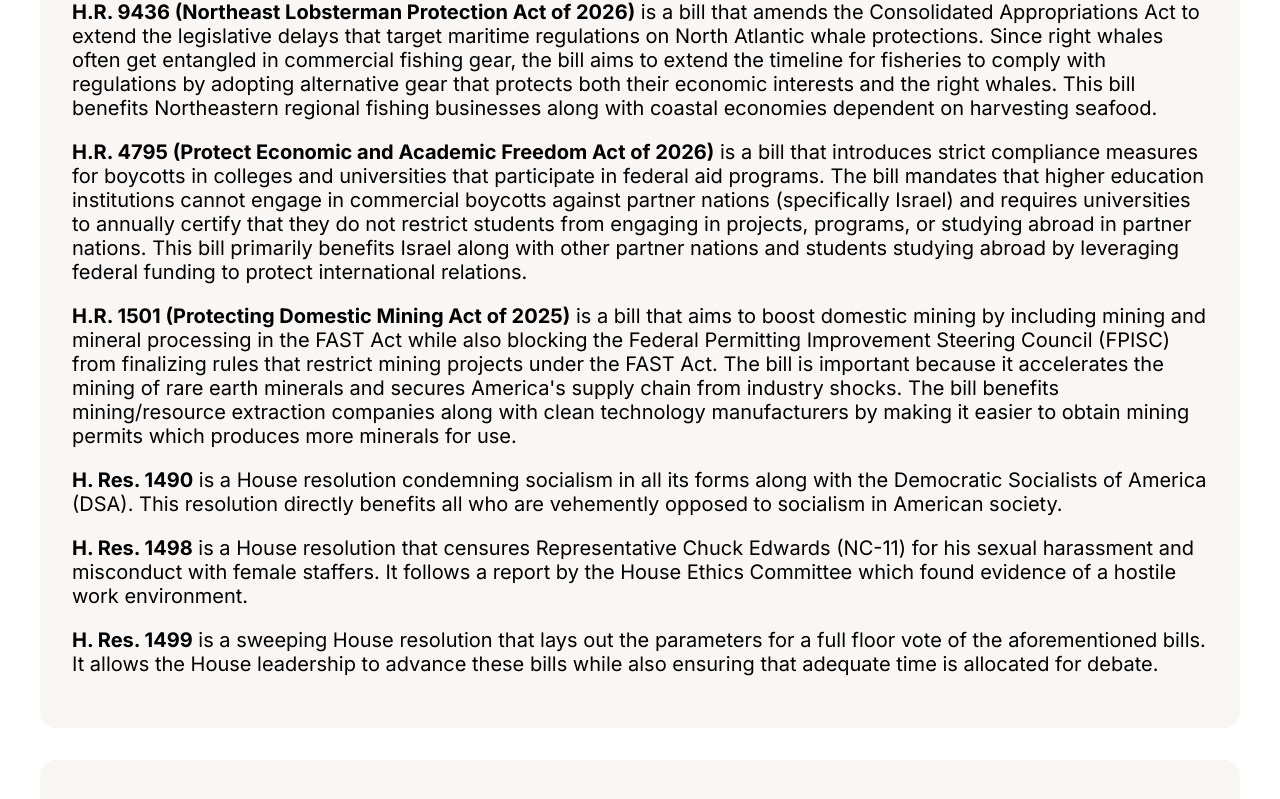
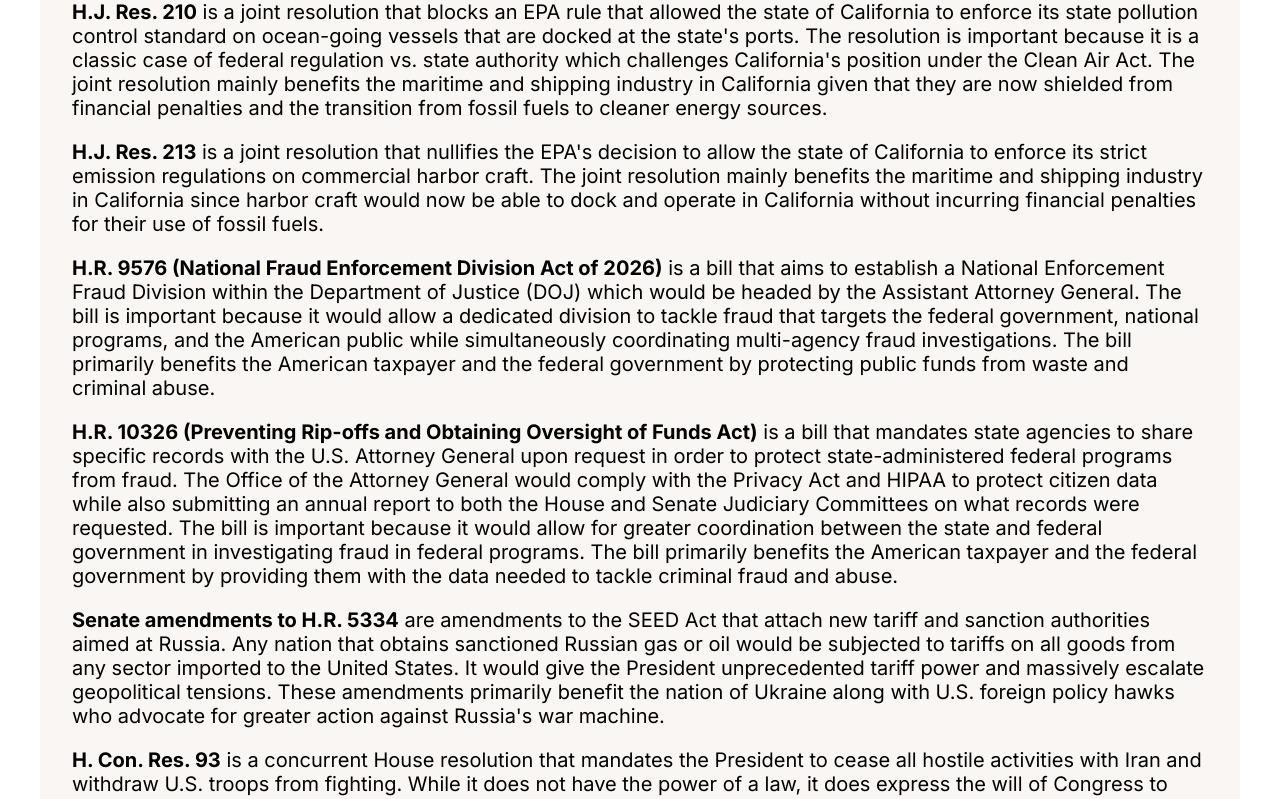
Before and after one commit to USBills/usbills, a plain HTML site: page index.html in a window 1280 px wide. Shown: the part 218-1017 px from the top of the page. Drawn offline with Linux system fonts and the light colour scheme.

Commit message:
Update index (9/13/2026).html

```diff
--- a/index.html
+++ b/index.html
@@ -17,14 +17,13 @@
         </nav>
         <div class="flex-container">
             <div class="text-container">
-                <h1>August 31st, 2026 to September 3rd, 2026</h1>
-                <p><strong>H.R. 9436 (Northeast Lobsterman Protection Act of 2026)</strong> is a bill that amends the Consolidated Appropriations Act to extend the legislative delays that target maritime regulations on North Atlantic whale protections. Since right whales often get entangled in commercial fishing gear, the bill aims to extend the timeline for fisheries to comply with regulations by adopting alternative gear that protects both their economic interests and the right whales. This bill benefits Northeastern regional fishing businesses along with coastal economies dependent on harvesting seafood.</p>
-                <p><strong>H.R. 4795 (Protect Economic and Academic Freedom Act of 2026)</strong> is a bill that introduces strict compliance measures for boycotts in colleges and universities that participate in federal aid programs. The bill mandates that higher education institutions cannot engage in commercial boycotts against partner nations (specifically Israel) and requires universities to annually certify that they do not restrict students from engaging in projects, programs, or studying abroad in partner nations. This bill primarily benefits Israel along with other partner nations and students studying abroad by leveraging federal funding to protect international relations.</p>
-                <p><strong>H.R. 1501 (Protecting Domestic Mining Act of 2025)</strong> is a bill that aims to boost domestic mining by including mining and mineral processing in the FAST Act while also blocking the Federal Permitting Improvement Steering Council (FPISC) from finalizing rules that restrict mining projects under the FAST Act. The bill is important because it accelerates the mining of rare earth minerals and secures America's supply chain from industry shocks. The bill benefits mining/resource extraction companies along with clean technology manufacturers by making it easier to obtain mining permits which produces more minerals for use.</p>
-                <p><strong>H. Res. 1490</strong> is a House resolution condemning socialism in all its forms along with the Democratic Socialists of America (DSA). This resolution directly benefits all who are vehemently opposed to socialism in American society.</p>
-                <p><strong>H. Res. 1498</strong> is a House resolution that censures Representative Chuck Edwards (NC-11) for his sexual harassment and misconduct with female staffers. It follows a report by the House Ethics Committee which found evidence of a hostile work environment.</p>
-                <p><strong>H. Res. 1499</strong> is a sweeping House resolution that lays out the parameters for a full floor vote of the aforementioned bills. It allows the House leadership to advance these bills while also ensuring that adequate time is allocated for debate.</p>
-
+                <h1>September 14th, 2026 to September 17th, 2026</h1>
+                <p><strong>H.J. Res. 210</strong> is a joint resolution that blocks an EPA rule that allowed the state of California to enforce its state pollution control standard on ocean-going vessels that are docked at the state's ports. The resolution is important because it is a classic case of federal regulation vs. state authority which challenges California's position under the Clean Air Act. The joint resolution mainly benefits the maritime and shipping industry in California given that they are now shielded from financial penalties and the transition from fossil fuels to cleaner energy sources.</p>
+                <p><strong>H.J. Res. 213</strong> is a joint resolution that nullifies the EPA's decision to allow the state of California to enforce its strict emission regulations on commercial harbor craft. The joint resolution mainly benefits the maritime and shipping industry in California since harbor craft would now be able to dock and operate in California without incurring financial penalties for their use of fossil fuels.</p>
+                <p><strong>H.R. 9576 (National Fraud Enforcement Division Act of 2026)</strong> is a bill that aims to establish a National Enforcement Fraud Division within the Department of Justice (DOJ) which would be headed by the Assistant Attorney General. The bill is important because it would allow a dedicated division to tackle fraud that targets the federal government, national programs, and the American public while simultaneously coordinating multi-agency fraud investigations. The bill primarily benefits the American taxpayer and the federal government by protecting public funds from waste and criminal abuse.</p>
+                <p><strong>H.R. 10326 (Preventing Rip-offs and Obtaining Oversight of Funds Act)</strong> is a bill that mandates state agencies to share specific records with the U.S. Attorney General upon request in order to protect state-administered federal programs from fraud. The Office of the Attorney General would comply with the Privacy Act and HIPAA to protect citizen data while also submitting an annual report to both the House and Senate Judiciary Committees on what records were requested. The bill is important because it would allow for greater coordination between the state and federal government in investigating fraud in federal programs. The bill primarily benefits the American taxpayer and the federal government by providing them with the data needed to tackle criminal fraud and abuse.</p>
+                <p><strong>Senate amendments to H.R. 5334</strong> are amendments to the SEED Act that attach new tariff and sanction authorities aimed at Russia. Any nation that obtains sanctioned Russian gas or oil would be subjected to tariffs on all goods from any sector imported to the United States. It would give the President unprecedented tariff power and massively escalate geopolitical tensions. These amendments primarily benefit the nation of Ukraine along with U.S. foreign policy hawks who advocate for greater action against Russia's war machine.</p>
+                <p><strong>H. Con. Res. 93</strong> is a concurrent House resolution that mandates the President to cease all hostile activities with Iran and withdraw U.S. troops from fighting. While it does not have the power of a law, it does express the will of Congress to cease the war with Iran.</p>
             </div>
         </div>
     </header>
```
